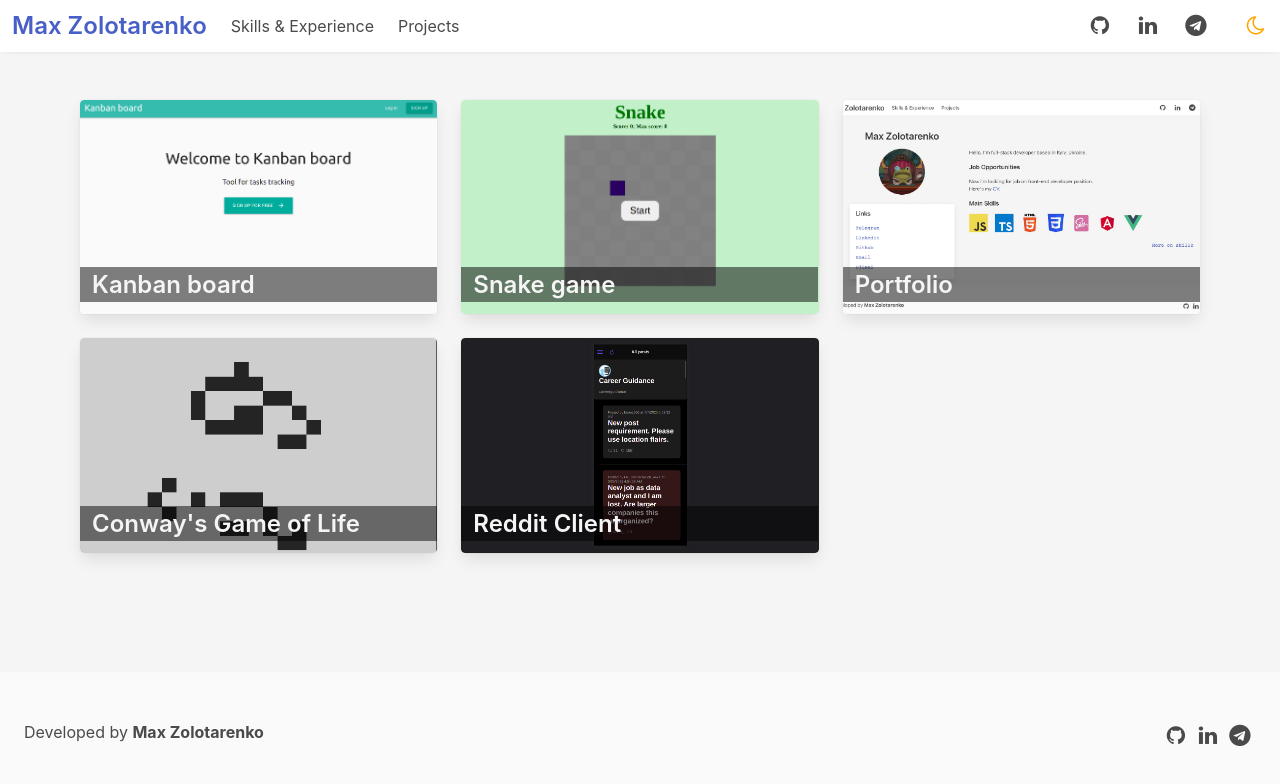
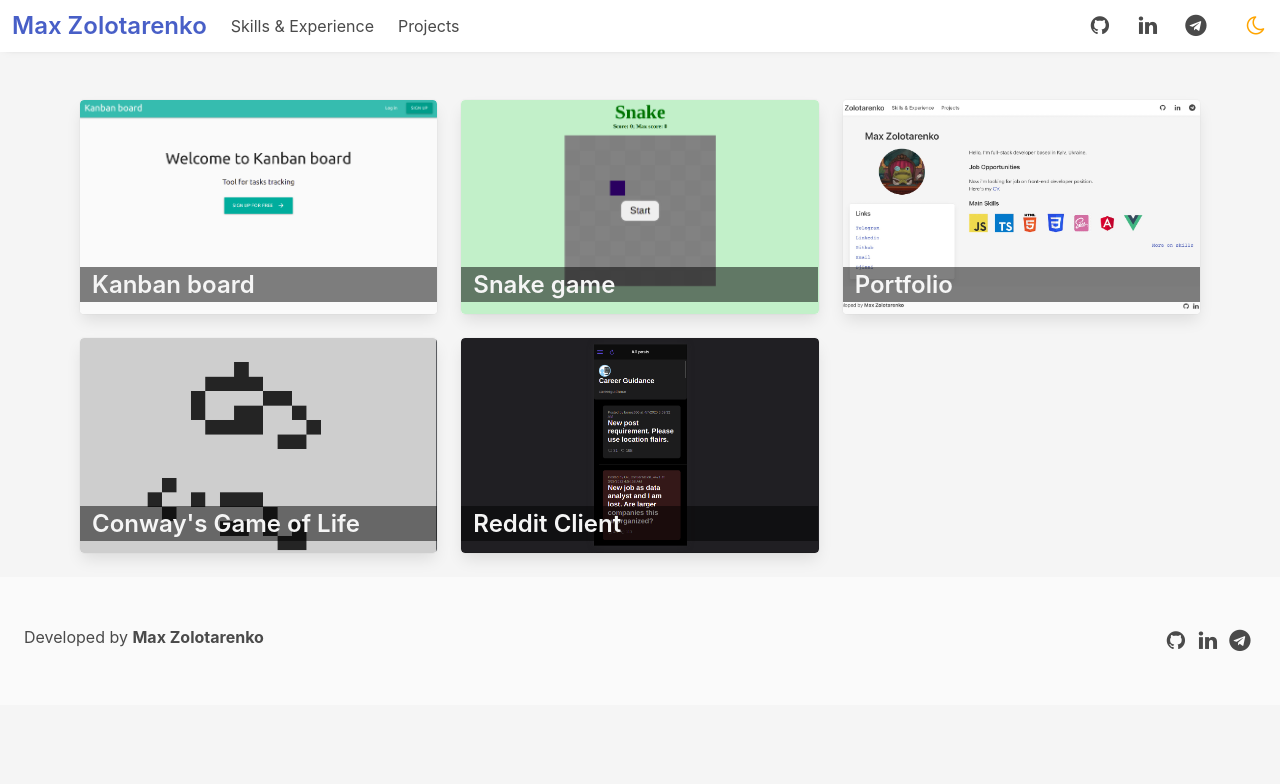
Before and after one commit to goldsami/portfolio, a Next.js app: page /projects in a window 1280 px wide. Shown: the top 784 px of the page. Built offline with nearby package versions, Linux system fonts and the light colour scheme.

Commit message:
style: dark theme styles fixed

```diff
--- a/styles/globals.scss
+++ b/styles/globals.scss
@@ -18,6 +18,10 @@ html {
   &.dark {
     * {
       color: whitesmoke !important;
+    }
+
+    .card-image {
+      background-color: darkgrey;
     }
 
     body {
@@ -68,8 +72,6 @@ a.icon {
 }
 
 .main-container {
-  height: calc(100vh - #{$nav-height});
-
   main {
     width: 100%;
   }
```
